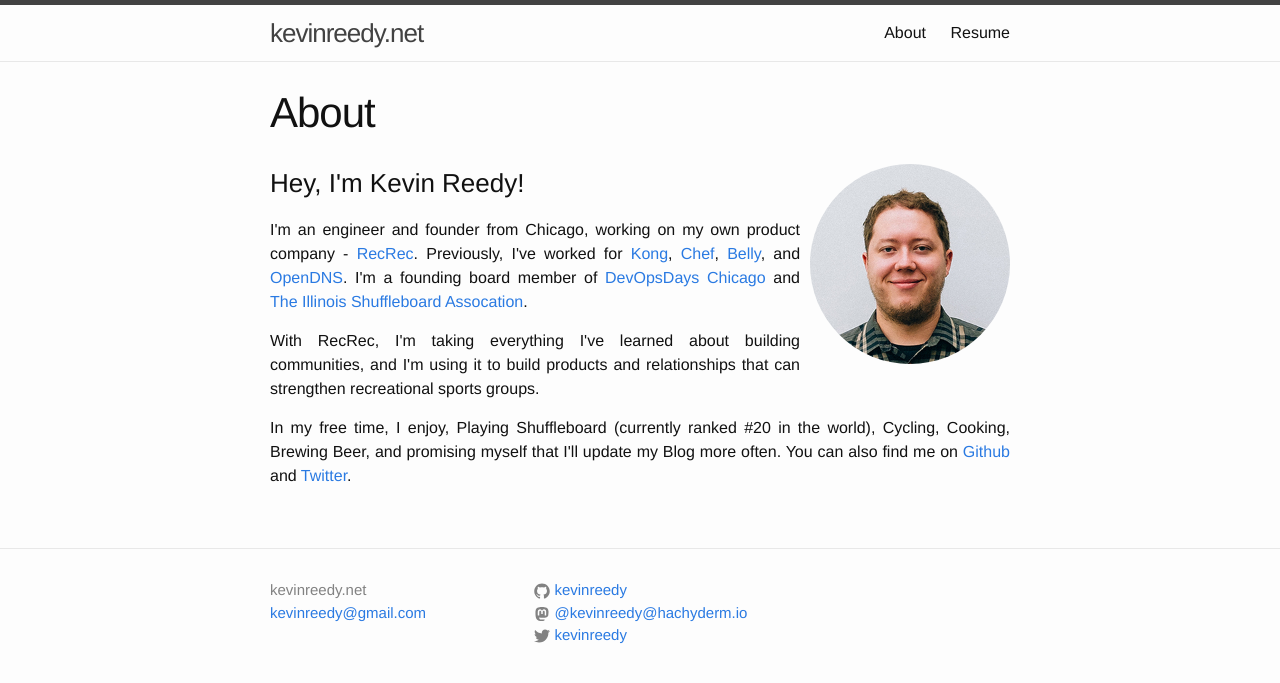
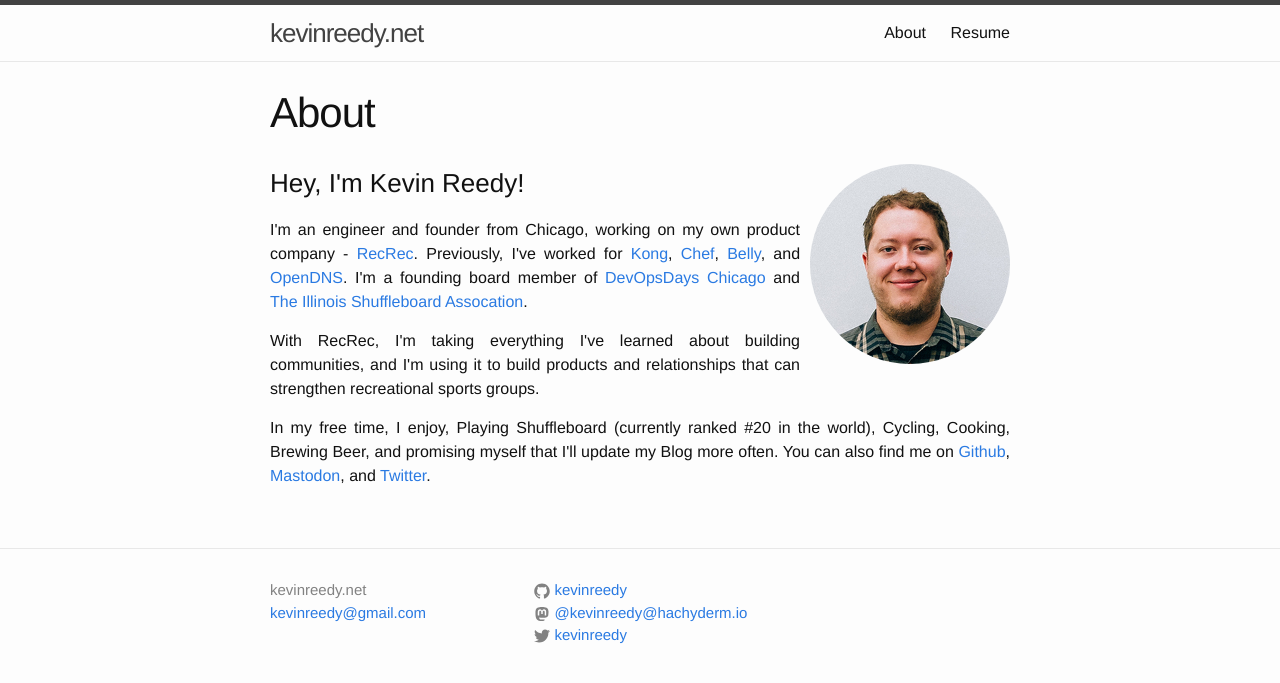
Before and after one commit to kevinreedy/kevinreedy.net, a Jekyll site: the page built from about.html, in a window 1280 px wide. Shown: the top 683 px of the page. Built offline with Jekyll 4.4.1, drawn with Linux system fonts in a browser that asks for light colours.

Commit message:
Update bio

```diff
--- a/about.html
+++ b/about.html
@@ -15,6 +15,9 @@
 
     <p>With RecRec, I'm taking everything I've learned about building communities, and I'm using it to build products and relationships that can strengthen recreational sports groups.</p>
 
-    <p>In my free time, I enjoy, Playing Shuffleboard (currently ranked #20 in the world), Cycling, Cooking, Brewing Beer, and promising myself that I'll update my Blog more often. You can also find me on <a href="https://github.com/kevinreedy">Github</a> and <a href="https://twitter.com/kevinreedy">Twitter</a>.</p>
+    <p>
+      In my free time, I enjoy, Playing Shuffleboard (currently ranked #20 in the world), Cycling, Cooking, Brewing Beer, and promising myself that I'll update my Blog more often.
+      You can also find me on <a rel="me" target="_blank" href="https://github.com/kevinreedy">Github</a>, <a rel="me" target="_blank" href="https://hachyderm.io/@kevinreedy">Mastodon</a>, and <a rel="me" target="_blank" href="https://twitter.com/kevinreedy">Twitter</a>.
+    </p>
   </div>
 </div>
```
